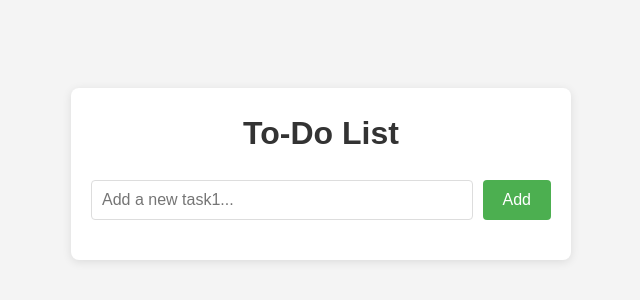
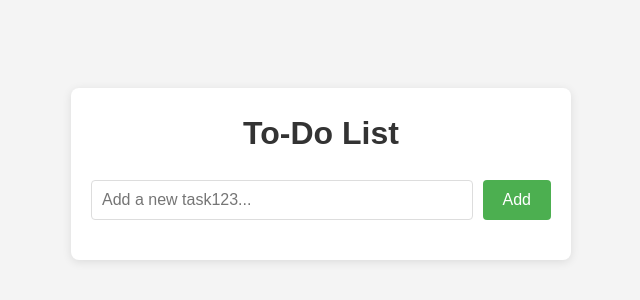
Before and after one commit to catalyst-git-test/slate_auto_deploy, a website built with Vite: page index.html in a window 1280 px wide. Shown: the part 226-526 px from the top of the page, 319-959 px from the left. Built offline with nearby package versions, Linux system fonts and the light colour scheme.

Commit message:
last Commit

```diff
--- a/index.html
+++ b/index.html
@@ -10,7 +10,7 @@
     <div class="container">
         <h1>To-Do List</h1>
         <div class="todo-input">
-            <input type="text" id="taskInput" placeholder="Add a new task1...">
+            <input type="text" id="taskInput" placeholder="Add a new task123...">
             <button onclick="addTask()">Add</button>
         </div>
         <ul id="taskList"></ul>
```
